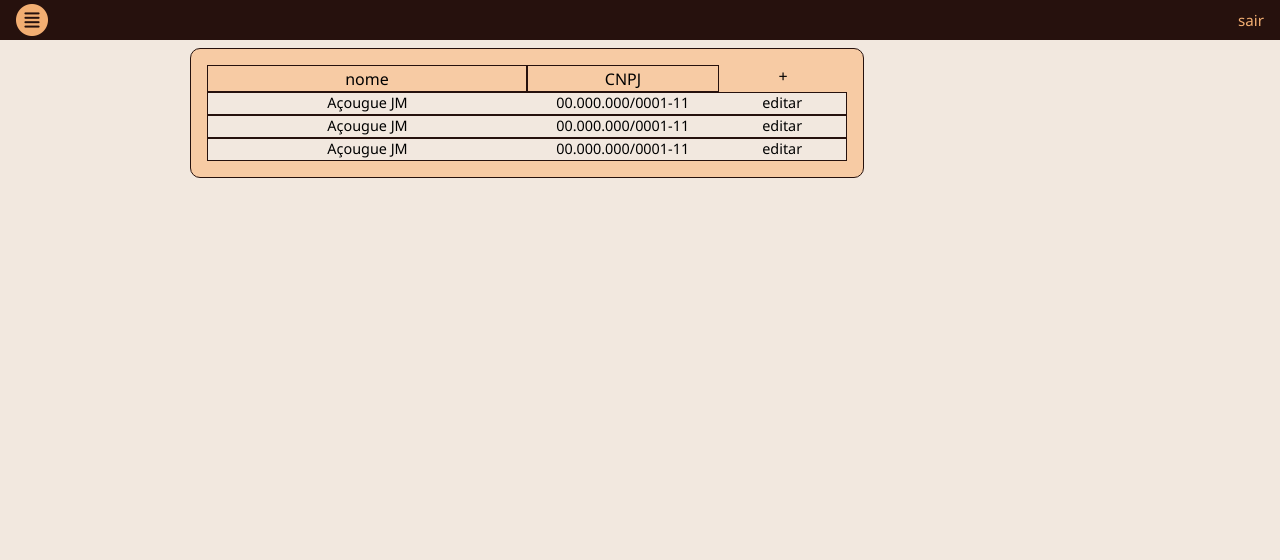
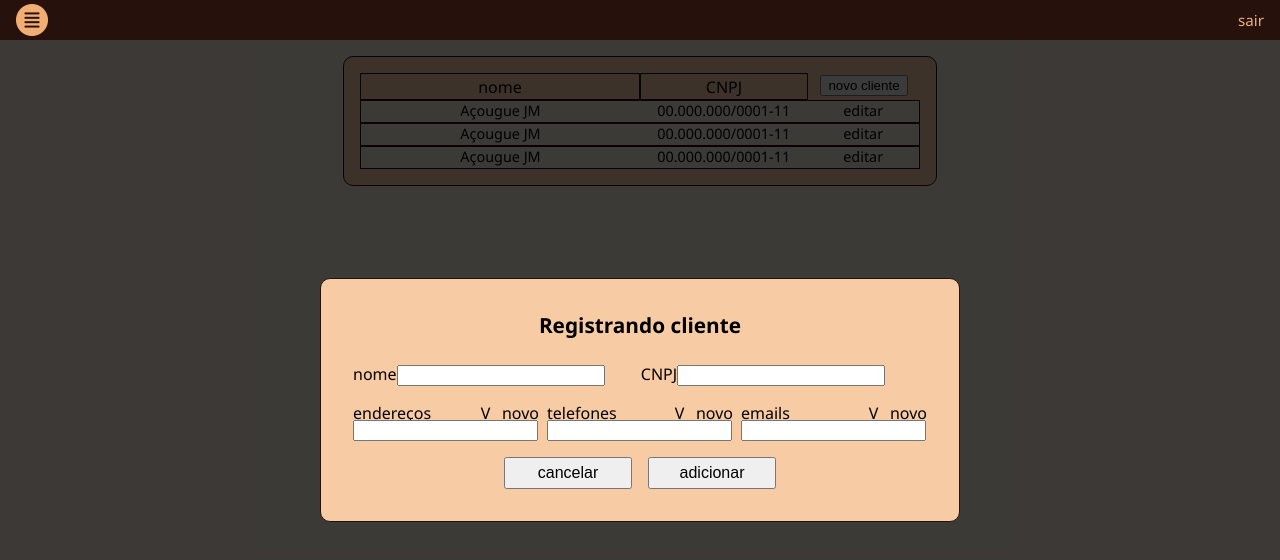
Before and after one commit to S-I-G-O-S/frontend, a React (Vite) app: page /clientes in a window 1280 px wide. Shown: the top 560 px of the page. Built offline with nearby package versions, Linux system fonts and the light colour scheme.

Commit message:
02/09/2024 1
ajustes gerais;
container para registrar clientes;
layout test Tecnicos.

```diff
--- a/src/index.css
+++ b/src/index.css
@@ -13,6 +13,7 @@ body {
     padding: 0;
     margin: 0;
     min-height: 100vh;
+    width: 100%;
     background-color: #F2E8DF;
   }
 }
--- a/src/pages/Clientes.jsx
+++ b/src/pages/Clientes.jsx
@@ -5,6 +5,10 @@ import options from '../assets/options.png'
 import '../styles/clientes.css'
 
 function Clientes() {
+
+    async function addCliente() {
+        changeRegClienteContainer()
+    }
     async function changeNav() {
         const sideNav = document.getElementById("sideNavClientes")
         const button = document.getElementById("bttNav")
@@ -19,6 +23,17 @@ function Clientes() {
             button.src = navFechar
         }
     }
+    async function changeRegClienteContainer() {
+        const sombra = document.getElementById("sombra")
+        const contRegCliente = document.getElementById("containerNovoCliente")
+        if (sombra.style.display == 'none') {
+            sombra.style.display = 'flex'
+            contRegCliente.style.display = 'grid'
+        } else {
+            document.getElementById("sombra").style.display = 'none',
+            document.getElementById("containerNovoCliente").style.display = 'none'
+        }
+    }
     return (
         <>
         <nav id='navClientes'>
@@ -28,22 +43,20 @@ function Clientes() {
             </Link>
         </nav>
         <div id="sideNavClientes" className="goTo">
+            <Link className="links" to="/home">home</Link>
             <Link className="links" to="/tecnicos">tenicos</Link>
-            <Link className="links" to="/home">home</Link>
             <Link className="links" to="/ordens">ordens de serviços</Link>
         </div>
         <main id='mainClientes'>
-            {/* Filtragem
-                NOME
-                QTD ENDEREÇOS
-                QT
-            */}
-            <section>
+            {/* Listagem */}
+            <section id='containerListClientes'>
                 <div id='tabelaClientes'>
                     <div id='cabecalho'>
                         <div id='cNome'>nome</div>
                         <div id='cCNPJ'>CNPJ</div>
-                        <div id='adicionarCliente'>+</div>
+                        <div id='adicionarCliente'>
+                            <button onClick={changeRegClienteContainer}>novo cliente</button>
+                        </div>
                     </div>
                     <div id='listClientes'>
                         <div id='cliente1' className='clientes'>
@@ -59,7 +72,8 @@ function Clientes() {
                             <div className='options'>
                                 editar
                             </div>
-                        </div><div id='cliente1' className='clientes'>
+                        </div>
+                        <div id='cliente1' className='clientes'>
                             <div className='nome'>Açougue JM</div>
                             <div className='cnpj'>00.000.000/0001-11</div>
                             <div className='options'>
@@ -69,8 +83,52 @@ function Clientes() {
                     </div>
                 </div>
             </section>
+
+            <div id='sombra' onClick={changeRegClienteContainer}>
+            {/* para escurercer o resto do site ao reg novo cliente */}
+            </div>
             {/* Adicionar Novo */}
-            {/* Listagem */}
+            <section id='containerNovoCliente'>
+                <h2>Registrando cliente</h2>
+                <div id='geral'>
+                    <div id='nome'>
+                        <label>nome</label>
+                        <input type="text" name="" id="" />
+                    </div>
+                    <div id='cnpj'>
+                        <label>CNPJ</label>
+                        <input type="text" name="" id="" />
+                    </div>
+                </div>
+                <div id='contEnderecos' className='contInfosNovoCliente'>
+                    <h3 id='title'>endereços</h3>
+                    <div id='bttShow'>V</div>
+                    <div id='bttNovo'>novo</div>
+                    <div id='inpsEnderecos' className='inpsNovoCliente'>
+                        <input id="" />
+                    </div>
+                </div>
+                <div id='contTelefones' className='contInfosNovoCliente'>
+                    <h3 id='title'>telefones</h3>
+                    <div id='bttShow'>V</div>
+                    <div id='bttNovo'>novo</div>
+                    <div id='inpsTelefones' className='inpsNovoCliente'>
+                        <input id="" />
+                    </div>
+                </div>
+                <div id='contEmails' className='contInfosNovoCliente'>
+                    <h3 id='title'>emails</h3>
+                    <div id='bttShow'>V</div>
+                    <div id='bttNovo'>novo</div>
+                    <div id='inpsEmails' className='inpsNovoCliente'>
+                        <input id="" />
+                    </div>
+                </div>
+                <div id='concForm'>
+                    <button onClick={changeRegClienteContainer}>cancelar</button>
+                    <button onClick={addCliente}>adicionar</button>
+                </div>
+            </section>
         </main>
         </>
     )
--- a/src/pages/Tecnicos.jsx
+++ b/src/pages/Tecnicos.jsx
@@ -1,7 +1,48 @@
+import { Link } from 'react-router-dom'
+import navAbrir  from '../assets/navAbrir.png'
+import navFechar  from '../assets/navFechar.png'
+import '../styles/tecnicos.css'
 function Tecnicos() {{
+    async function changeNav() {
+        const sideNav = document.getElementById("sideNavTecnicos")
+        const button = document.getElementById("bttNav")
+
+        if (button.className == "navFechar") {
+            sideNav.style.display = "none"
+            button.className = "navAbrir"
+            button.src = navAbrir
+        } else {
+            sideNav.style.display = "flex"
+            button.className = "navFechar"
+            button.src = navFechar
+        }
+    }
     return (
         <>
-
+        <nav id='navTecnicos'>
+            <img id="bttNav" src={ navAbrir } alt="" onClick={changeNav} className="navAbrir"/>
+            <Link id="sair" to="/">
+                sair
+            </Link>
+        </nav>
+        <div id="sideNavTecnicos" className="goTo">
+            <Link className="links" to="/home">home</Link>
+            <Link className="links" to="/tecnicos">clientes</Link>
+            <Link className="links" to="/ordens">ordens de serviços</Link>
+        </div>
+        <main id='mainTecnicos'>
+            <section id='sec1'>
+                Lorem ipsum dolor sit amet, consectetur adipisicing elit. Enim asperiores facere aperiam, consequatur beatae commodi sed saepe minima dolorum rem officia alias repellendus vero perspiciatis officiis eum cum. Nostrum, labore.
+            </section>
+            <section id='sec2'>
+            Lorem ipsum dolor sit amet consectetur, adipisicing elit. Tempora corporis veniam fuga. Modi, ea eaque consequuntur quisquam veniam voluptatum amet numquam adipisci natus error, nisi voluptatem unde tempore perferendis eveniet!</section>
+            <section id='sec3'>
+            Lorem ipsum dolor sit, amet consectetur adipisicing elit. Suscipit fugit optio, numquam minima hic minus iusto neque? Est quae, repudiandae iure blanditiis quam esse incidunt quia ex, voluptatem reiciendis ipsa?
+            </section>
+            <section id='sec4'>
+            Lorem ipsum dolor sit, amet consectetur adipisicing elit. Suscipit fugit optio, numquam minima hic minus iusto neque? Est quae, repudiandae iure blanditiis quam esse incidunt quia ex, voluptatem reiciendis ipsa?
+            </section>
+        </main>
         </>
     )
 }}
--- a/src/styles/clientes.css
+++ b/src/styles/clientes.css
@@ -15,12 +15,11 @@
     gap: 0.2rem;
     height: 2.5rem;
     padding: 0 1rem;
-
+    z-index: 96;
     background-color: var(--marrom);
     #bttNav {
         width: 2rem;
         cursor: pointer;
-        z-index: 99;
     }
     #sair {
         cursor: pointer;
@@ -36,12 +35,12 @@
 
     box-sizing: border-box;
     width: auto;
-    height: 100%;
+    height: calc(100% - 2.5rem);
     position: absolute;
     z-index: 98;
 
     background-color: var(--nav);
-    padding: 3rem 2.5rem;
+    padding: 0.3rem 2rem 0.1rem 2.5rem;
     transition: 0.9s;
 
     .links {
@@ -59,17 +58,19 @@
     display: flex;
     justify-content: start;
     align-items: center;
+    flex-direction: column;
 
     width: 100%;
+    height: 100%;
     max-width: 900px;
-    padding: 0.5rem;
     margin: 0 auto;
 
     background-color: var(--branco);
-    section {
+    #containerListClientes {
         padding: 1rem;
         border: 0.1rem solid var(--marrom);
         border-radius: 10px;
+        margin-top: 1rem;
 
         background-color: var(--salmaoClaro);
 
@@ -80,7 +81,7 @@
 
         }
         #tabelaClientes {
-            width: 40rem;
+            width: 35rem;
             #cabecalho {
                 display: grid;
                 grid-template-columns: 50% 30% 20%;
@@ -94,6 +95,10 @@
                 }
                 #adicionarCliente {
                     text-align: center;
+
+                    button {
+
+                    }
                 }
             }
             #listClientes {
@@ -120,6 +125,122 @@
             }
         }
     }
+    #sombra {
+        display: flex;
+        position: fixed;
+        background-color: #000000c0;
+        width: 100%;
+        height: 100%;
+    }
+    #containerNovoCliente {
+        display: grid;
+        grid-template-columns: 1fr 1fr 1fr;
+        grid-template-rows: auto auto auto auto;
+        grid-template-areas:
+        "title title title"
+        "geral geral geral"
+        "enderecos telefones emails"
+        "concForm concForm concForm";
+        column-gap: 0.5rem;
+        row-gap: 1rem;
+
+        position: fixed;
+        top: 50%;
+        left: 50%;
+        transform: translate(-50%, -50%);
+        z-index: 90;
+
+        width: auto;
+        height: auto;
+        padding: 2rem;
+        border: 0.1rem solid var(--marrom);
+        border-radius: 10px;
+
+        background-color: var(--salmaoClaro);
+
+        h2 {
+            grid-area: title;
+            text-align: center;
+            font-size: 1.3rem;
+            margin: 0;
+            margin-bottom: 0.5rem;
+        }
+        #geral {
+            grid-area: geral;
+            display: grid;
+            grid-template-columns: 1fr 1fr;
+            grid-template-areas:
+            "nome cnpj";
+            gap: 0.1rem;
+            #nome {
+                grid-area: nome;
+
+                label {
+                    width: 30%;
+
+                }
+                input {
+                    width: 70%;
+                }
+            }
+            #cnpj {
+                grid-area: cnpj;
+                label {
+                    width: 30%;
+                    text-align: center;
+                }
+                input {
+                    width: 70%;
+                }
+            }
+        }
+        #contEnderecos {
+            grid-area: enderecos;
+        }
+        #contTelefones {
+            grid-area: telefones;
+        }
+        #contEmails {
+            grid-area: emails;
+        }
+        .contInfosNovoCliente {
+            display: grid;
+            width: 100%;
+            grid-template-columns: 6fr 1fr 1fr;
+            grid-template-rows: 1rem auto;
+            grid-template-areas:
+            "title bttShow bttNovo"
+            "inps inps inps";
+            #title {
+                font-size: 1rem;
+                font-weight: 400;
+                margin: 0;
+                grid-area: title;
+            }
+            #bttShow {
+                grid-area: bttShow;
+            }
+            #bttNovo {
+                grid-area: bttNovo;
+            }
+            .inpsNovoCliente {
+                grid-area: inps;
+
+
+            }
+        }
+        #concForm {
+            grid-area: concForm;
+            display: flex;
+            justify-content: center;
+            gap: 1rem;
+            button {
+                height: 2rem;
+                width: 8rem;
+                font-size: 1rem;
+            }
+        }
+    }
 }
 @media screen and (width <= 800px) {
 
--- a/src/styles/home.css
+++ b/src/styles/home.css
@@ -36,12 +36,12 @@
 
     box-sizing: border-box;
     width: auto;
-    height: 100%;
+    height: calc(100% - 2.5rem);
     position: absolute;
     z-index: 98;
 
     background-color: var(--nav);
-    padding: 3rem 2.5rem;
+    padding: 0.3rem 2rem 0.1rem 2.5rem;
     transition: 0.9s;
 
     .links {
--- /dev/null
+++ b/src/styles/tecnicos.css
@@ -0,0 +1,89 @@
+:root {
+    --azul: #395873;
+    --nav: #395873ea;
+    --laranja: #D96704;
+    --salmao: #F2AE72;
+    --salmaoClaro: #f7cba4;
+    --branco: #F2E8DF;
+    --marrom: #26110D;
+    --preto: #000;
+}
+#navTecnicos {
+    display: flex;
+    justify-content: space-between;
+    align-items: center;
+    gap: 0.2rem;
+    height: 2.5rem;
+    padding: 0 1rem;
+
+    background-color: var(--marrom);
+    #bttNav {
+        width: 2rem;
+        cursor: pointer;
+        z-index: 99;
+    }
+    #sair {
+        cursor: pointer;
+        font-size: 0.95rem;
+        font-weight: 500;
+        text-decoration: none;
+        color: var(--salmao);
+    }
+}
+#sideNavTecnicos {
+    display: none;
+    flex-direction: column;
+
+    box-sizing: border-box;
+    width: auto;
+    height: calc(100% - 2.5rem);
+    position: absolute;
+    z-index: 98;
+
+    background-color: var(--nav);
+    padding: 0.3rem 2rem 0.1rem 2.5rem;
+    transition: 0.9s;
+
+    .links {
+        color: var(--branco);
+        text-decoration: none;
+        font-weight: 500;
+
+        margin: 0.4rem 0;
+    }
+    .links:hover {
+        color: var(--salmao);
+    }
+}
+#mainTecnicos {
+    display: grid;
+    box-sizing: border-box;
+    grid-template-columns: 1fr 2fr 1fr;
+    grid-template-rows: 2fr 1fr;
+    grid-template-areas:
+    "sec2 sec1 sec3"
+    "sec2 sec1 sec4";
+    gap: 1rem;
+
+    height: 100%;
+    width: 100%;
+    padding: 1rem 2rem;
+    section {
+        border: 0.1rem solid var(--marrom);
+    }
+    #sec1 {
+        grid-area: sec1;
+    }
+    #sec2 {
+        grid-area: sec2;
+    }
+    #sec3 {
+        grid-area: sec3;
+    }
+    #sec4 {
+        grid-area: sec4;
+    }
+}
+@media screen and (width <= 550px) {
+
+}
```
